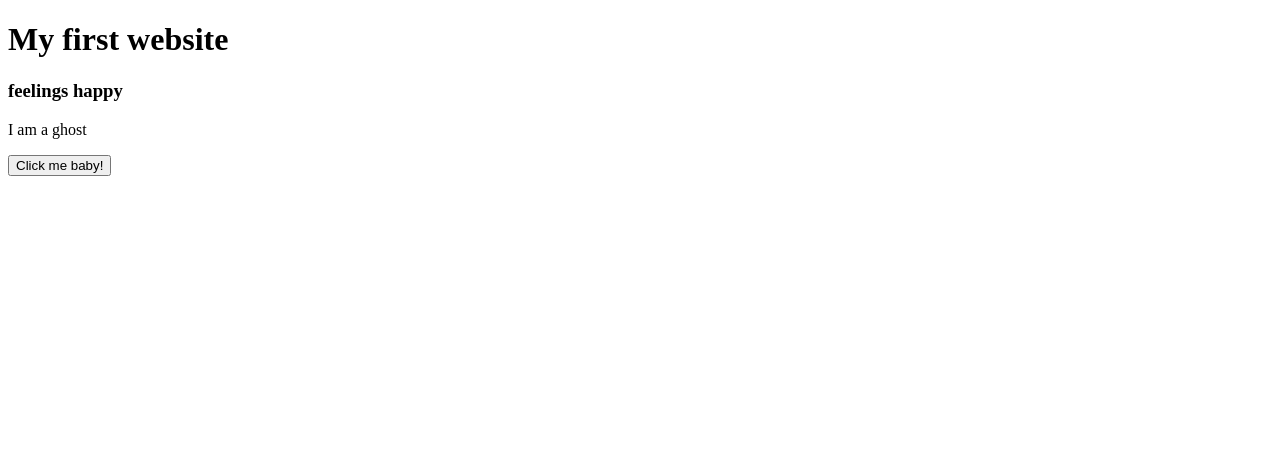
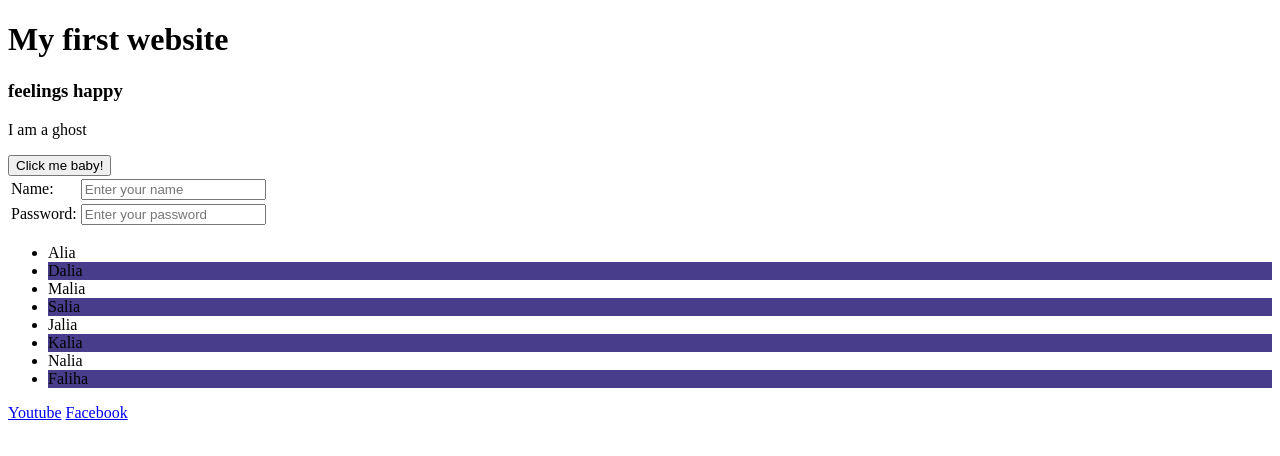
Before and after one commit to HumaionKobir1/my-first-website, a plain HTML site: page index.html in a window 1280 px wide. Drawn offline with Linux system fonts and the light colour scheme.

Commit message:
Pseudo Class practice

```diff
--- a/index.html
+++ b/index.html
@@ -12,5 +12,31 @@
     <h3>feelings happy</h3>
     <p>I am a ghost</p>
     <button>Click  me baby!</button>
+
+    <!-- Pseudo Class -->
+    <table>
+        <tr>
+            <td>Name:</td>
+            <td><input type="text" placeholder="Enter your name"></td>
+        </tr>
+        <tr>
+            <td>Password:</td>
+            <td><input type="password" placeholder="Enter your password"></td>
+        </tr>
+    </table>
+
+    <ul>
+        <li>Alia</li>
+        <li>Dalia</li>
+        <li>Malia</li>
+        <li>Salia</li>
+        <li>Jalia</li>
+        <li>Kalia</li>
+        <li>Nalia</li>
+        <li>Faliha</li>
+    </ul>
+
+    <a href="www.youtube.com">Youtube</a>
+    <a href="www.facebook.com">Facebook</a>
 </body>
 </html>
--- a/style.css
+++ b/style.css
@@ -0,0 +1,33 @@
+
+p:hover{
+    font-size: 20px;
+    background-color: blueviolet;
+}
+button:hover{
+    background-color: aqua;
+    /* color: #fff; */
+    border: none;
+    width: 150px;
+    height: 25px;
+    border-radius: 5px;
+    font-size: 13px;
+    font-weight: 700;
+}
+input:focus{
+    /* background-color: aqua; */
+    border: 3px solid greenyellow;
+}
+input:hover{
+    border: 3px solid rgb(217, 0, 255);
+    border-radius: 5px;
+}
+/* li:last-child{
+    background-color: chocolate;
+} */
+li:nth-child(2n){
+    background-color: darkslateblue;
+}
+
+a:visited{
+    color: aqua;
+}
```
